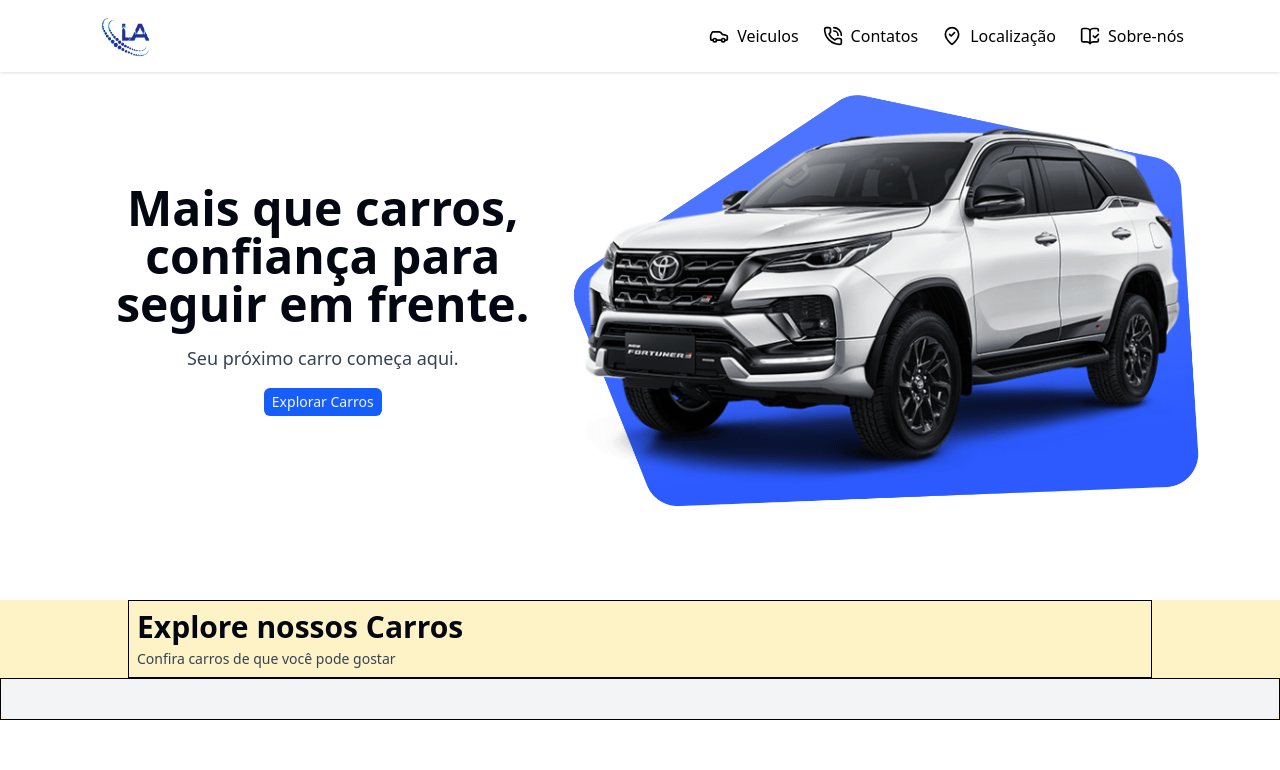
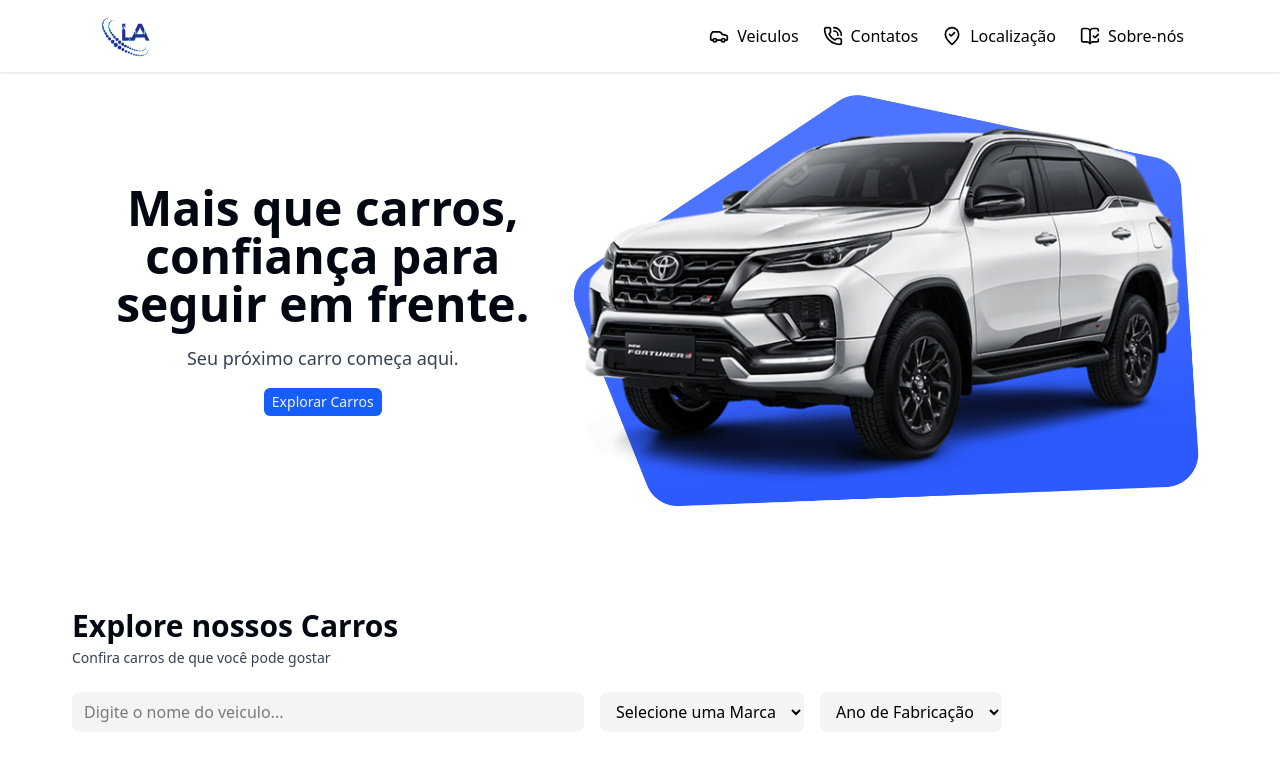
Before and after one commit to alexmoedodev/smartCar, a Next.js app in the folder frontend/: page / in a window 1280 px wide. Shown: the top 770 px of the page. Built offline with nearby package versions, Linux system fonts and the light colour scheme.

Commit message:
feat(FilterCar) Responsavel por renderizar componente de filtro dos veiculos

```diff
--- a/frontend/components/FilterCatalogue/FilterCar.tsx
+++ b/frontend/components/FilterCatalogue/FilterCar.tsx
@@ -1,22 +1,64 @@
-import React from 'react'
-import Input from '../ux/Input'
+"use client";
 
+import GroupFields from "../Layouts/GroupFields";
+import Input from "../ux/Input";
+import Select from "../ux/Select";
+
+
+/**
+ * Componente responsável por renderizar o layout onde aplica os filtros e pegar os valores digitados
+ * no input e selecionados no select para realizar o filtro de forma
+ * dinamamica do lado do ``client``
+ */
 const FilterCar = () => {
   return (
-    <div className='flex w-full flex-col bg-amber-100'>
-      <div className='flex flex-col w-full max-w-5xl mx-auto p-2 gap-1 border'>
-        <h2 className='text-3xl font-semibold text-black'>Explore nossos Carros</h2>
-        <p className='text-sm text-gray'>Confira carros de que você pode gostar</p>
-      </div>
+    <div className="flex flex-col w-full ">
+      <div className="flex flex-col w-full max-w-6xl mx-auto p-2 gap-6">
 
-      <div className='flex items-center justify-center w-full border'>
-        <Input
-        inputSize='full'
+        {/* Titulo  e subtitulo da seção. */}
+        <div className="flex flex-col gap-1">
+          <h2 className="text-3xl font-semibold text-black">
+            Explore nossos Carros
+          </h2>
+          <p className="text-sm text-gray">
+            Confira carros de que você pode gostar
+          </p>
+        </div>
 
-        />
+        {/* Filtros */}
+        <GroupFields>
+          <Input
+            inputSize="lg"
+            title="Digite o nome do veiculo que deseja realizar a busca..."
+            placeholder={"Digite o nome do veiculo..."}
+            value={""}
+            onChange={() => { }}
+          />
+
+          <Select
+            title="Selecione a marca do veiculo que deseja realizar a busca..."
+            name=""
+            value={""}
+            onChange={() => { }}
+          >
+            <option>Selecione uma Marca</option>
+          </Select>
+
+          <Select
+            title="Selecione o ano de fabricação do veiculo que deseja realizar a busca..."
+            name=""
+            value={""}
+            onChange={() => { }}
+          >
+            <option>Ano de Fabricação</option>
+          </Select>
+
+        </GroupFields>
+
       </div>
     </div>
-  )
-}
 
-export default FilterCar
+  );
+};
+
+export default FilterCar;
```
